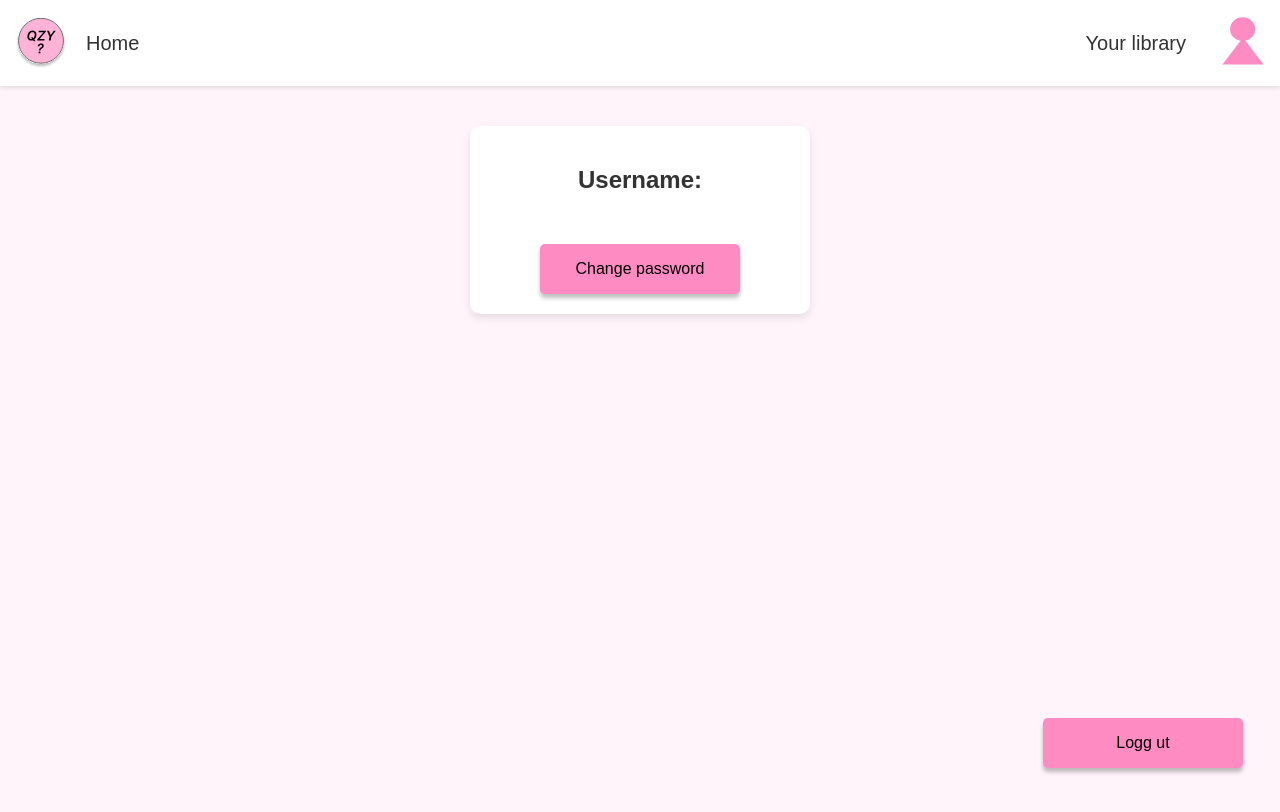
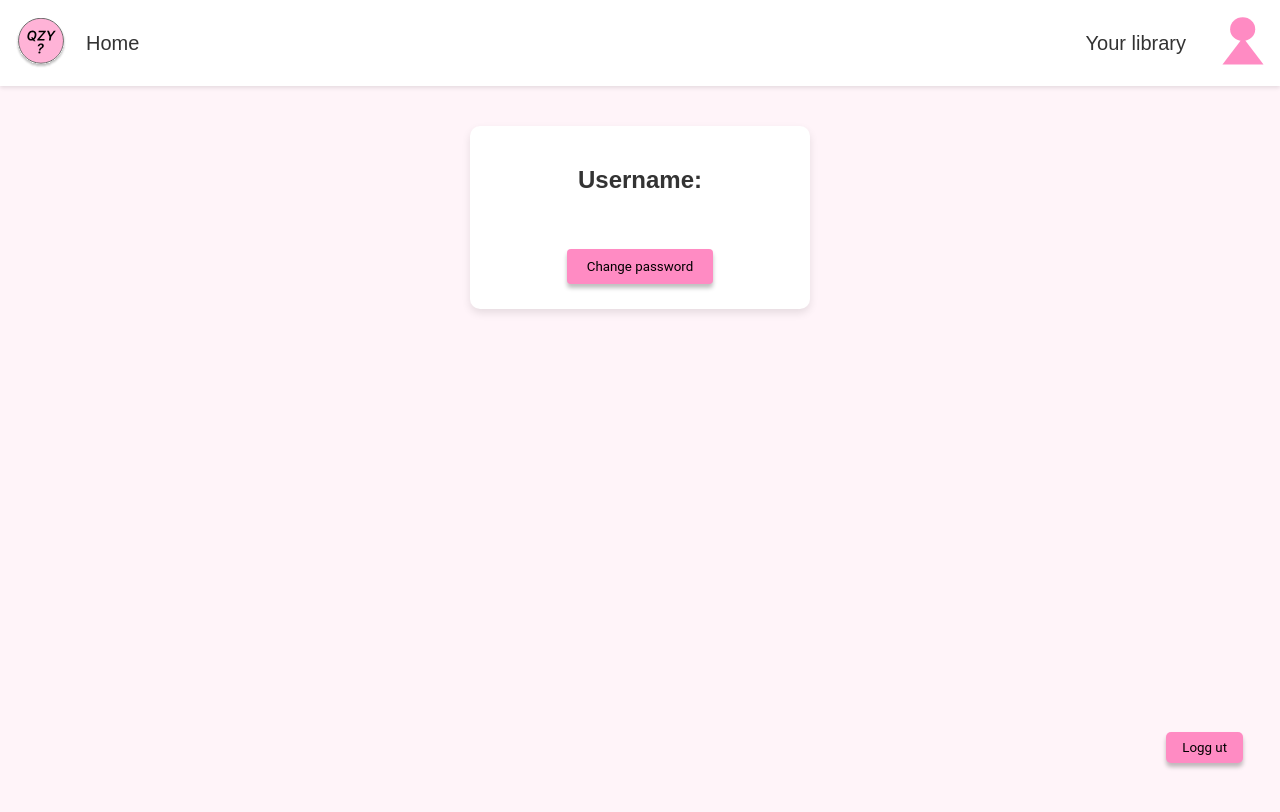
Before and after one commit to juliavikr/fullstack-project, a Vue app in the folder frontend/quizzzyyy-frontend/: page /user in a window 1280 px wide. Shown: the top 812 px of the page. Built offline with nearby package versions, Linux system fonts and the light colour scheme.

Commit message:
styling improvements and moved duplicated styles to main.css

```diff
--- a/frontend/quizzzyyy-frontend/src/assets/main.css
+++ b/frontend/quizzzyyy-frontend/src/assets/main.css
@@ -5,3 +5,27 @@ body {
   padding: 0; /* Fjerner standard polstring */
   background-color: #fff4f9; /* Lys rosa farge */
 }
+html, body {
+  font-family: 'Roboto', sans-serif;
+  height: 100%;
+  margin: 0;
+  padding: 0;
+  background-color: #fff4f9;
+}
+
+.primary-button {
+  font-family: 'Roboto', sans-serif;
+  background-color: #ff8bc3; /* Rosa farge */
+  border: none;
+  border-radius: 4px;
+  cursor: pointer;
+  transition: background-color 0.3s; /* Gjør en myk overgang for bakgrunnsfarge ved hover */
+  box-shadow: 0px 4px 4px rgba(0, 0, 0, 0.25);
+  margin: 5px; /* Margin rundt knappen */
+  padding: 10px 20px; /* Polstring inni knappen */
+
+}
+
+.primary-button:hover {
+  background-color: #f268aa; /* Mørkere rosa for hover-effekt */
+}
--- a/frontend/quizzzyyy-frontend/src/components/BigButton.vue
+++ b/frontend/quizzzyyy-frontend/src/components/BigButton.vue
@@ -1,7 +1,6 @@
 <template>
-  <button :class="`button ${type}`" @click="navigate">
+  <button :class="['primary-button', `button-${type}`]" @click="navigate">
     <slot></slot>
-    <!-- Use slot for button text -->
   </button>
 </template>
 
@@ -34,17 +33,11 @@ button {
   font-weight: bold;
   border: none; /* Ingen ramme */
   border-radius: 5px; /* Avrundede hjørner */
-  cursor: pointer; /* Endrer musepekeren til en peker */
-  background-color: #ff8bc3; /* Pink color for the buttons */
+
   margin: 0 5px; /* Liten margin mellom knappene */
   text-align: center; /* Sentrerer tekst i knappen */
-  transition: background-color 0.3s; /* Gjør en myk overgang for bakgrunnsfarge ved hover */
-  box-shadow: 0px 4px 4px rgba(0, 0, 0, 0.25);
 }
 
-button:hover {
-  background-color: #f362a8;
-}
 
 @media (max-width: 768px) {
   button {
--- a/frontend/quizzzyyy-frontend/src/components/MediumButton.vue
+++ b/frontend/quizzzyyy-frontend/src/components/MediumButton.vue
@@ -1,7 +1,6 @@
 <template>
-  <button :class="`btn ${type}`" @click="navigate">
+  <button :class="['primary-button', `button-${type}`]" @click="navigate">
     <slot></slot>
-    <!-- Use slot for button text -->
   </button>
 </template>
 
@@ -31,18 +30,8 @@ const navigate = () => {
   width: 200px; /* Standard bredde på knappene */
   height: 50px; /* Standard høyde på knappene */
   font-size: 1rem; /* Passende skriftstørrelse */
-  border: none; /* Ingen ramme */
   border-radius: 5px; /* Avrundede hjørner */
-  cursor: pointer; /* Endrer musepekeren til en peker */
-  background-color: #ff8bc3; /* Pink color for the buttons */
-  margin: 0 5px; /* Liten margin mellom knappene */
   text-align: center; /* Sentrerer tekst i knappen */
-  transition: background-color 0.3s; /* Gjør en myk overgang for bakgrunnsfarge ved hover */
-  box-shadow: 0px 4px 4px rgba(0, 0, 0, 0.25);
-}
-
-.btn:hover {
-  background-color: #f268aa;
 }
 
 @media (max-width: 768px) {
--- a/frontend/quizzzyyy-frontend/src/components/QuizEntry.vue
+++ b/frontend/quizzzyyy-frontend/src/components/QuizEntry.vue
@@ -3,14 +3,15 @@
     <div class="right">
       <h3>{{ quiz.title }}</h3>
       <p>Category: {{ quiz.category }} - Difficulty: {{ quiz.difficulty }}</p>
-      <button @click="deleteQuiz">Delete Quiz</button>
+      <button class="primary-button action-button" @click="deleteQuiz">Delete Quiz</button>
     </div>
     <div class="buttons">
-      <button @click="startQuiz">Play</button>
-      <button @click="editQuiz">Edit</button>
+      <button class="primary-button action-button" @click="startQuiz">Play</button>
+      <button class="primary-button action-button" @click="editQuiz">Edit</button>
     </div>
   </div>
 </template>
+
 
 <script setup>
 import axios from 'axios'
--- a/frontend/quizzzyyy-frontend/src/components/SmallButton.vue
+++ b/frontend/quizzzyyy-frontend/src/components/SmallButton.vue
@@ -1,5 +1,5 @@
 <template>
-  <button class="small-button" :class="{ active: isActive }" @click="$emit('click')">
+  <button class="primary-button small-button" :class="{ active: isActive }" @click="$emit('click')">
     <slot></slot>
   </button>
 </template>
@@ -19,19 +19,10 @@ defineProps({
   min-width: 70px; /* Minimumsbredde på knappene */
   height: 40px; /* Justert høyde for bedre estetikk */
   font-size: 1rem; /* Passende skriftstørrelse */
-  border-radius: 5px; /* Avrundede hjørner */
-  cursor: pointer; /* Endrer musepekeren til en peker */
-  background-color: #ff8bc3; /* Rosa farge for knappene */
-  margin: 0 5px; /* Liten margin mellom knappene */
-  border: none; /* Fjerner standard kant */
-  transition: background-color 0.3s; /* Gjør en myk overgang for bakgrunnsfarge ved hover */
   text-decoration: none; /* Fjerner tekstdekorasjon som kan komme fra <a> elementer */
 }
 .small-button.active {
   border: 1px solid black; /* Mørkere rosa farge for aktive knapper */
 }
 
-.small-button:hover {
-  background-color: #f362a8; /* Mørkere rosa farge for hover-effekt */
-}
 </style>
--- a/frontend/quizzzyyy-frontend/src/views/YourQuizzesView.vue
+++ b/frontend/quizzzyyy-frontend/src/views/YourQuizzesView.vue
@@ -126,7 +126,6 @@ h2 {
   border: none;
   padding: 0.5rem 1rem;
   margin-right: 0.5rem;
-  cursor: pointer;
   border-radius: 4px;
   text-transform: uppercase;
   font-weight: bold;
```
